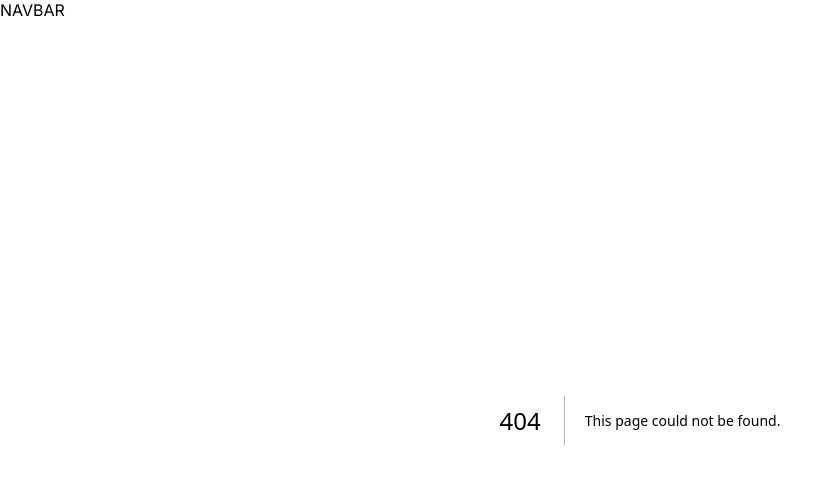
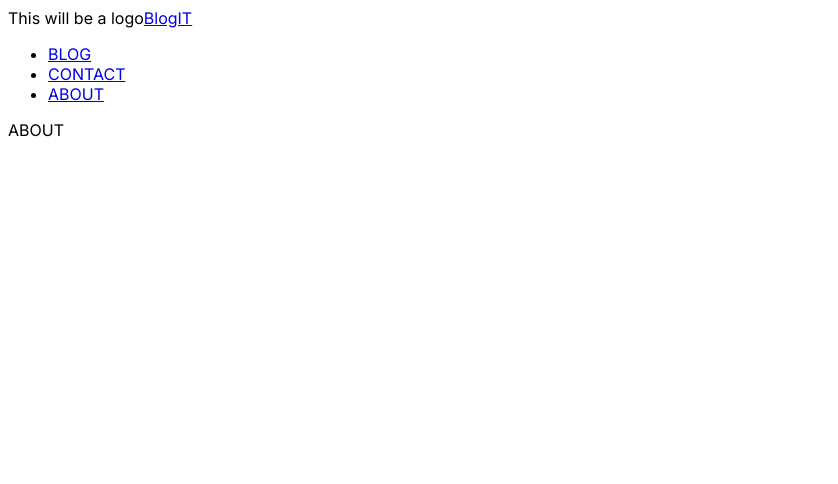
Before and after one commit to lejodev/BlogIT, a Next.js app: page /about in a window 1280 px wide. Before the commit this address had no page. Shown: the top 484 px of the page, without its empty margins (0-838 px from the left). Built offline with nearby package versions, Linux system fonts and the light colour scheme.

Commit message:
changed navbar

```diff
--- a/components/NavBar.jsx
+++ b/components/NavBar.jsx
@@ -4,21 +4,21 @@ import Link from "next/link";
 const NavBar = () => {
   return (
     <div>
-        NAVBAR
-      {/* This will be a logo */}
-      {/* <Link>BlogIT</Link> */}
+      {/* NAVBAR */}
+      This will be a logo
+      <Link href="/">BlogIT</Link>
       <nav>
-        {/* <ul>
+        <ul>
           <li>
-            <Link>Company</Link>
+            <Link href="/blog">BLOG</Link>
           </li>
           <li>
-            <Link>Products</Link>
+            <Link href="/contact">CONTACT</Link>
           </li>
           <li>
-            <Link>About</Link>
+            <Link href="about">ABOUT</Link>
           </li>
-        </ul> */}
+        </ul>
       </nav>
     </div>
   );
--- /dev/null
+++ b/src/app/about/page.jsx
@@ -0,0 +1,9 @@
+import React from 'react'
+
+const page = () => {
+  return (
+    <div>ABOUT</div>
+  )
+}
+
+export default page
--- a/src/app/page.jsx
+++ b/src/app/page.jsx
@@ -17,6 +17,8 @@ async function getPosts() {
     return posts;
   }
 }
+
+//   ============            IMPORT HOME COMPONENT HERE... ALWAYS S.O.L.I.D            ============
 
 const Home = async () => {
   const posts = await getPosts();
```
Also changed, not shown: src/app/contact/page.jsx (added, +9 -0 lines).
